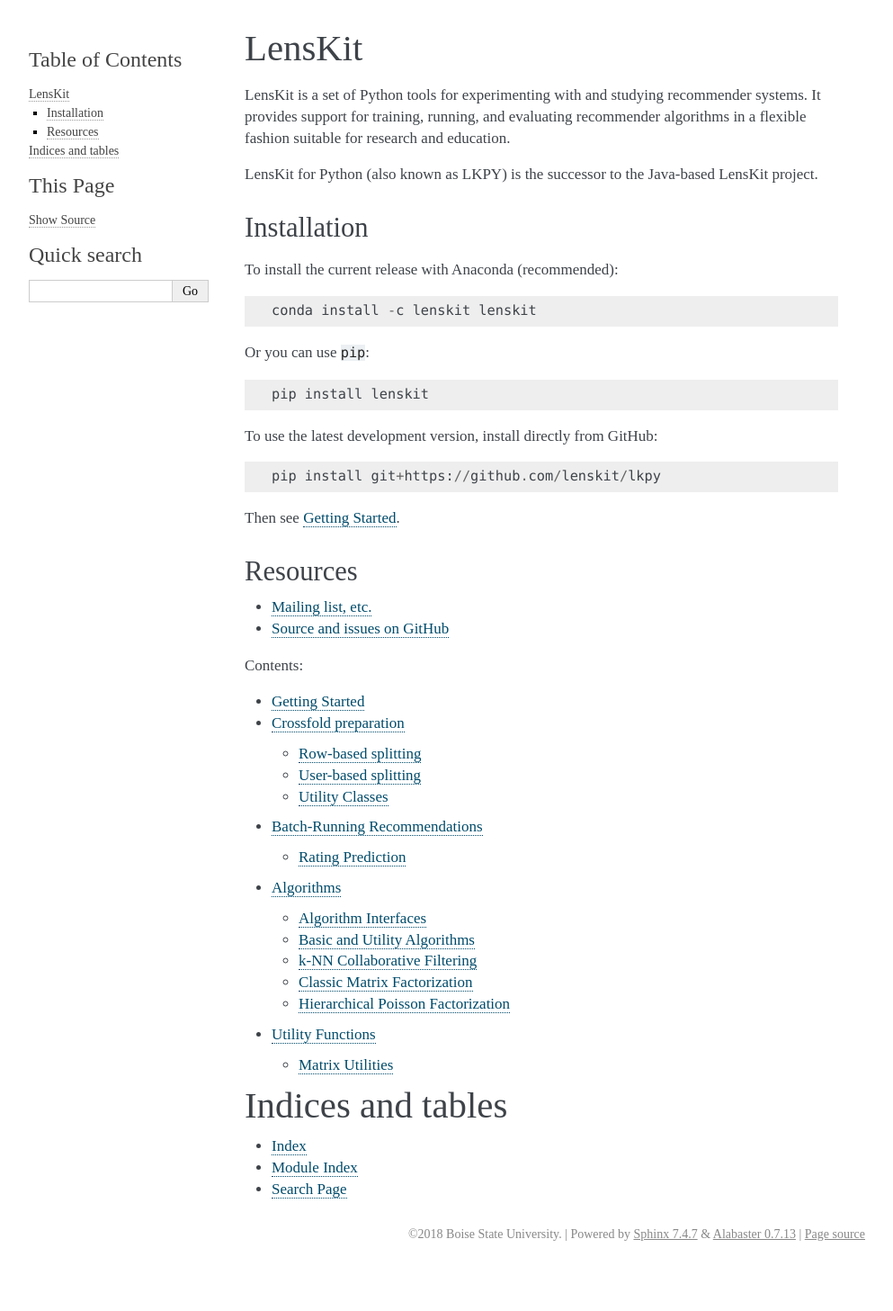
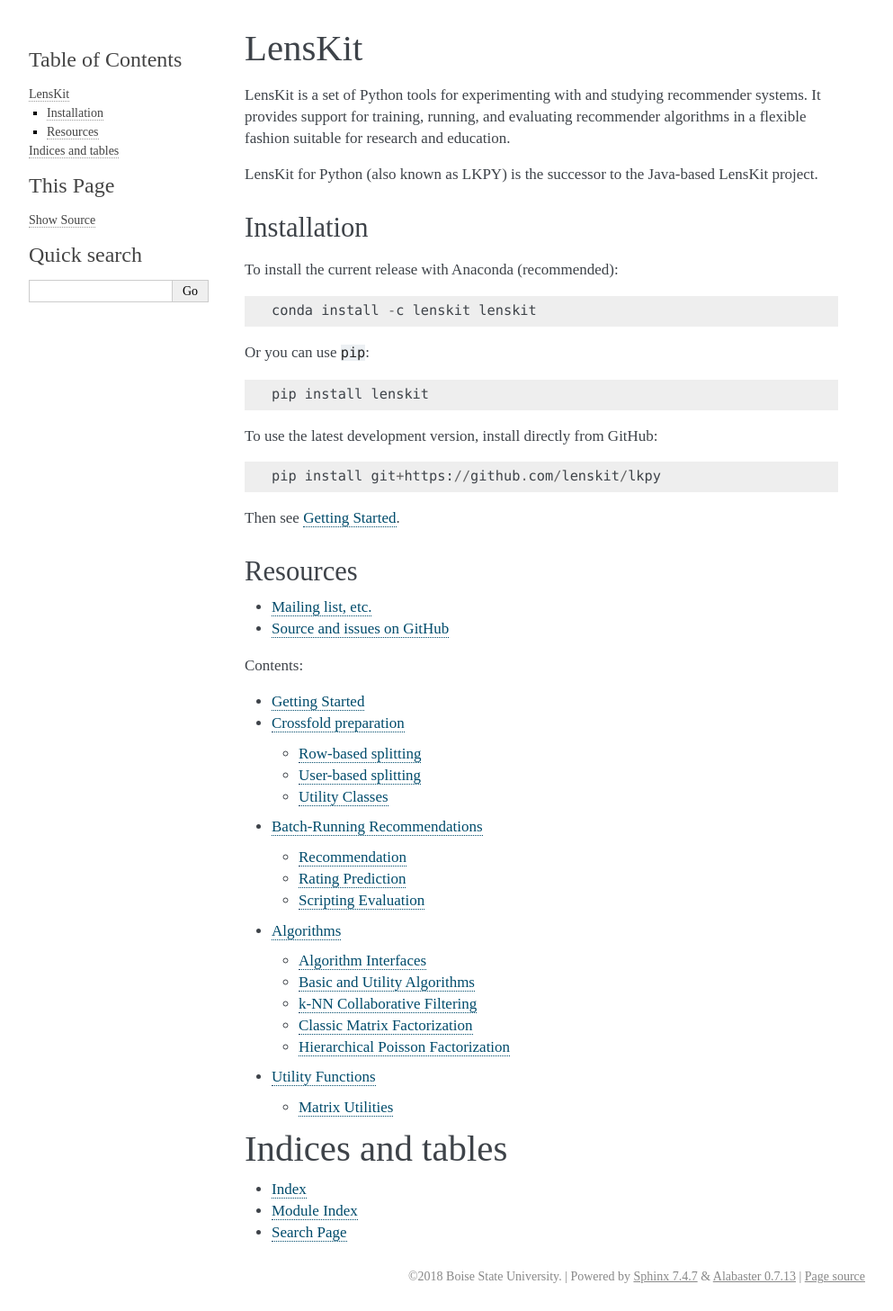
Before and after one commit to lenskit/lkpy, a Sphinx documentation site: the page built from doc/index.rst, in a window 1280 px wide. Shown: the whole page at 90% size, without its empty margins (148-1141 px from the left). Built offline with Sphinx 7.4.7, drawn with Linux system fonts in a browser that asks for light colours; before the commit the page ends 1410 px from its top, so only the background shows below that.

Commit message:
document more batch routines

```diff
--- a/doc/batch.rst
+++ b/doc/batch.rst
@@ -6,7 +6,19 @@
 The :py:mod:`lenskit.batch` module contains support for *batch-running* recommender and predictor
 algorithms.  This is often used as part of a recommender evaluation experiment.
 
+Recommendation
+~~~~~~~~~~~~~~
+
+.. autofunction:: recommend
+
+
 Rating Prediction
 ~~~~~~~~~~~~~~~~~
 
 .. autofunction:: predict
+
+Scripting Evaluation
+~~~~~~~~~~~~~~~~~~~~
+
+.. autoclass:: MultiEval
+    :members:
```
